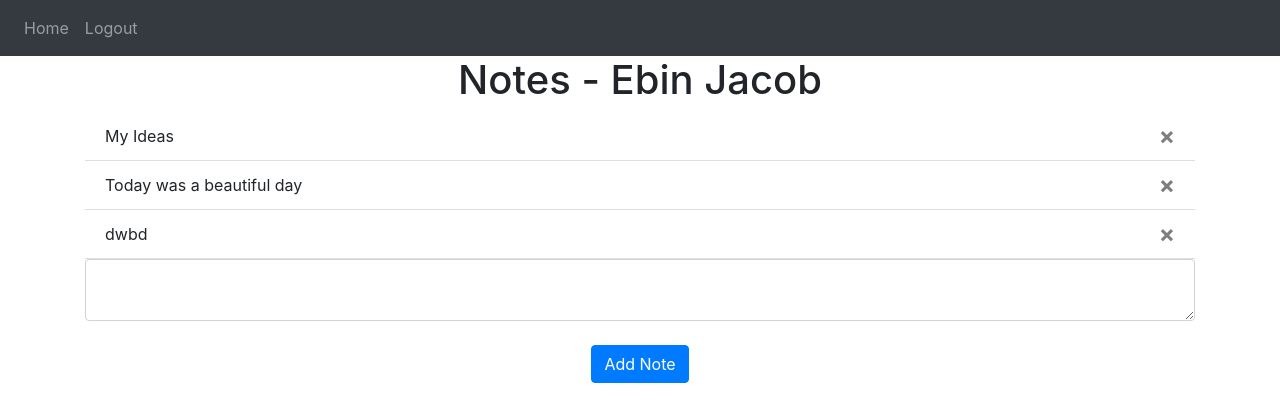
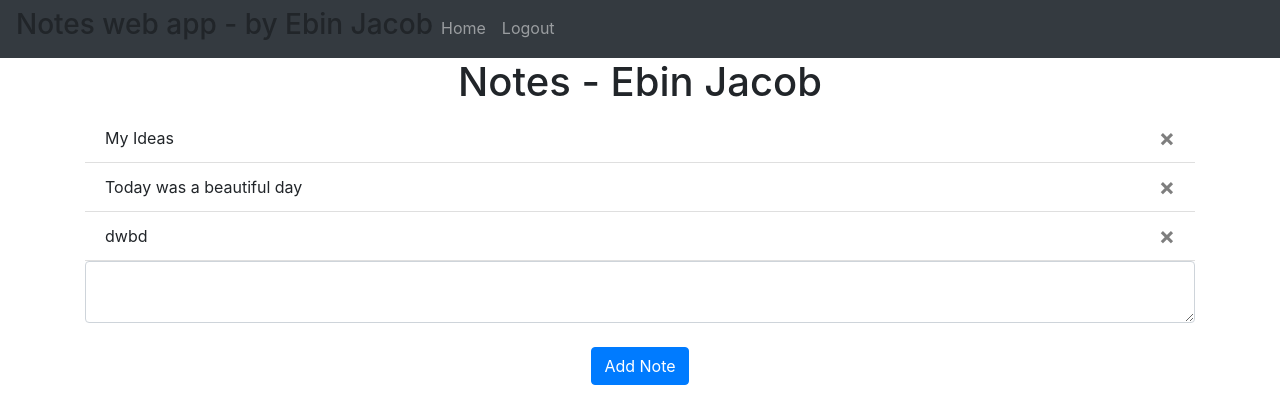
Before and after one commit to EbinJacob/notesflaskapp, a Flask app: page / in a window 1280 px wide. Shown: the top 420 px of the page. Run offline with Flask 2, Linux system fonts and the light colour scheme; a user stored in the database is signed in; data comes from the database, SQL or seed files in the repository; some libraries are stand-ins or nearby versions.

Commit message:
baranding added

```diff
--- a/website/templates/base.html
+++ b/website/templates/base.html
@@ -29,6 +29,7 @@
       </button>
       <div class="collapse navbar-collapse" id="navbar">
         <div class="navbar-nav">
+          <h3> Notes web app - by Ebin Jacob </h3>
           {% if user.is_authenticated %}
           <a class="nav-item nav-link" id="home" href="/">Home</a>
           <a class="nav-item nav-link" id="logout" href="/logout">Logout</a>
```
